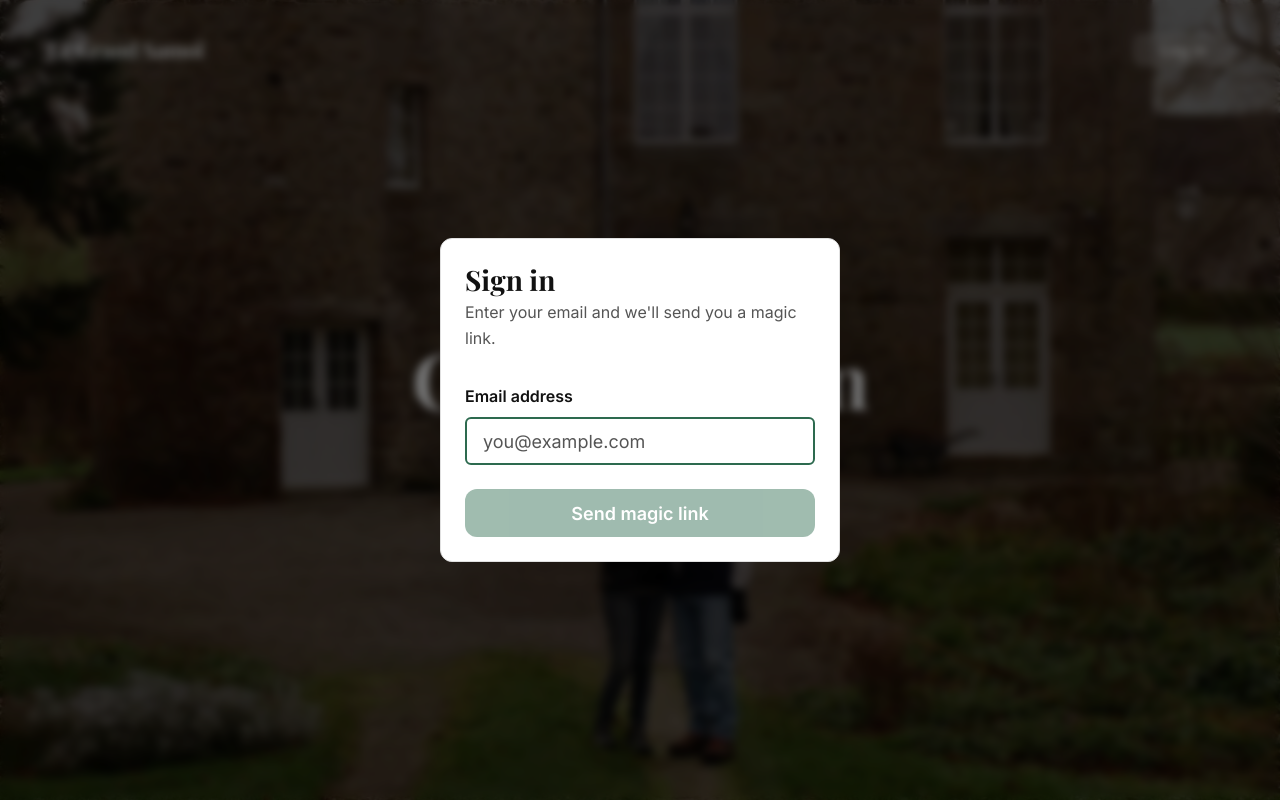
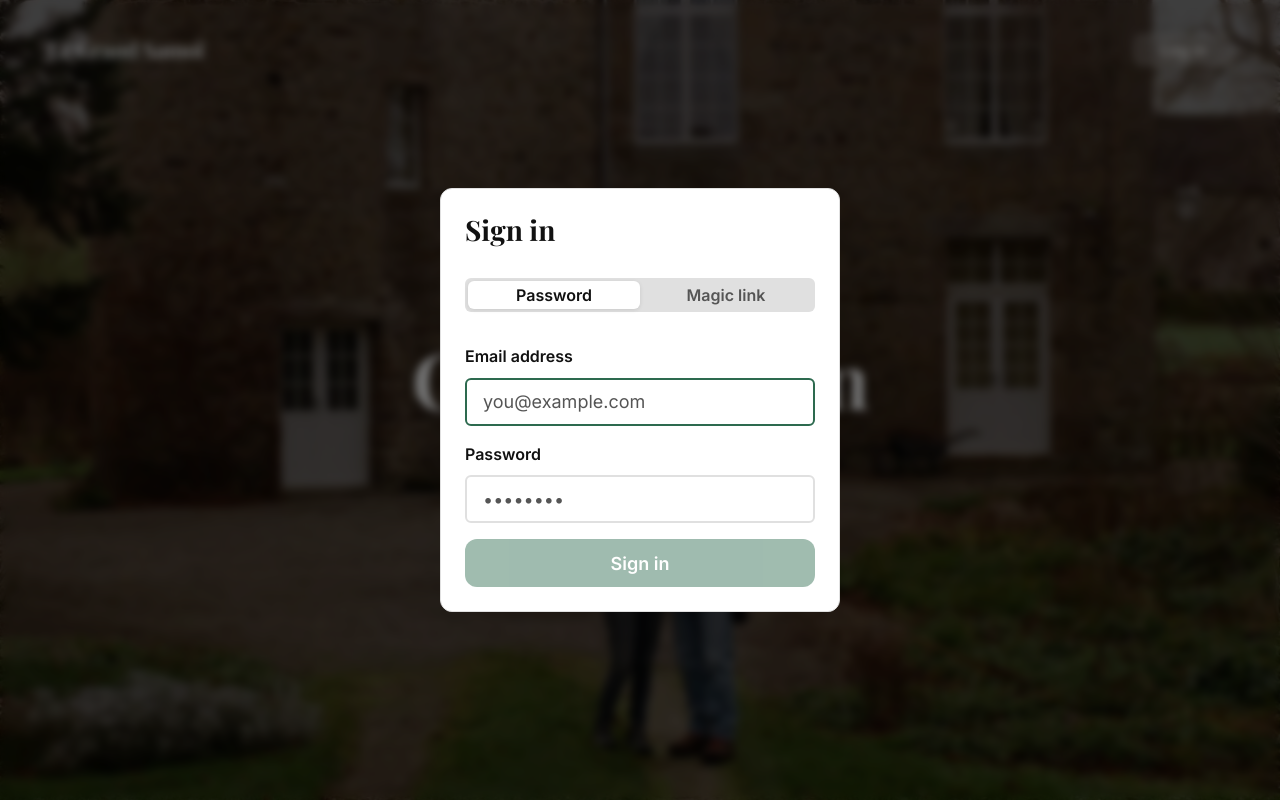
Before and after one commit to lesx22/samoiapp, a React (Vite) app: page /seeds/1 in a window 1280 px wide. Both pictures are taken after a click on the button "Log in". Built offline with nearby package versions, Linux system fonts and the light colour scheme; no server answers; a web font is replaced by a local one.

Commit message:
feat: add password reset flow and password login toggle

```diff
--- a/src/pages/LoginPage.jsx
+++ b/src/pages/LoginPage.jsx
@@ -3,7 +3,9 @@ import { supabase } from "../lib/supabase";
 
 export default function LoginPage() {
   const [showLogin, setShowLogin] = useState(false);
+  const [mode, setMode] = useState("password"); // "password" | "magic"
   const [email, setEmail] = useState("");
+  const [password, setPassword] = useState("");
   const [sent, setSent] = useState(false);
   const [loading, setLoading] = useState(false);
   const [error, setError] = useState(null);
@@ -13,6 +15,14 @@ export default function LoginPage() {
     if (!email.trim()) return;
     setLoading(true);
     setError(null);
+    if (mode === "password") {
+      const { error } = await supabase.auth.signInWithPassword({
+        email: email.trim().toLowerCase(),
+        password,
+      });
+      setLoading(false);
+      if (error) { setError(error.message); return; }
+    } else {
       const { error } = await supabase.auth.signInWithOtp({
         email: email.trim().toLowerCase(),
         options: { emailRedirectTo: window.location.origin },
@@ -20,6 +30,7 @@ export default function LoginPage() {
       setLoading(false);
       if (error) { setError(error.message); return; }
       setSent(true);
+    }
   }
 
   return (
@@ -126,10 +137,20 @@ export default function LoginPage() {
           <div className="card" style={{ width: "100%", maxWidth: 400 }}>
             {!sent ? (
               <>
-                <h2 style={{ marginBottom: "var(--space-xs)" }}>Sign in</h2>
-                <p style={{ color: "var(--color-text-muted)", fontSize: "var(--text-small)", marginBottom: "var(--space-xl)" }}>
-                  Enter your email and we'll send you a magic link.
-                </p>
+                <h2 style={{ marginBottom: "var(--space-xl)" }}>Sign in</h2>
+                {/* Mode toggle */}
+                <div style={{ display: "flex", background: "var(--color-border)", borderRadius: "var(--radius-sm)", padding: 3, marginBottom: "var(--space-xl)" }}>
+                  {[["password", "Password"], ["magic", "Magic link"]].map(([val, label]) => (
+                    <button key={val} type="button" onClick={() => { setMode(val); setError(null); }}
+                      style={{ flex: 1, padding: "var(--space-xs) 0", fontSize: "var(--text-small)", fontWeight: 600, border: "none", borderRadius: "var(--radius-sm)", cursor: "pointer", minHeight: "auto", transition: "background 0.15s, color 0.15s",
+                        background: mode === val ? "var(--color-bg)" : "transparent",
+                        color: mode === val ? "var(--color-text)" : "var(--color-text-muted)",
+                        boxShadow: mode === val ? "0 1px 4px rgba(0,0,0,0.1)" : "none",
+                      }}>
+                      {label}
+                    </button>
+                  ))}
+                </div>
                 <form onSubmit={handleSubmit}>
                   <label style={{ display: "block", fontSize: "var(--text-small)", fontWeight: 600, marginBottom: "var(--space-sm)" }}>
                     Email address
@@ -141,8 +162,28 @@ export default function LoginPage() {
                     placeholder="you@example.com"
                     autoFocus
                     required
-                    style={{ marginBottom: "var(--space-lg)" }}
+                    style={{ marginBottom: "var(--space-md)" }}
                   />
+                  {mode === "password" && (
+                    <>
+                      <label style={{ display: "block", fontSize: "var(--text-small)", fontWeight: 600, marginBottom: "var(--space-sm)" }}>
+                        Password
+                      </label>
+                      <input
+                        type="password"
+                        value={password}
+                        onChange={e => setPassword(e.target.value)}
+                        placeholder="••••••••"
+                        required
+                        style={{ marginBottom: "var(--space-md)" }}
+                      />
+                    </>
+                  )}
+                  {mode === "magic" && (
+                    <p style={{ color: "var(--color-text-muted)", fontSize: "var(--text-small)", marginBottom: "var(--space-md)" }}>
+                      We'll send a sign-in link to your email.
+                    </p>
+                  )}
                   {error && (
                     <p style={{ color: "var(--color-error)", fontSize: "var(--text-small)", marginBottom: "var(--space-md)" }}>
                       {error}
@@ -151,10 +192,10 @@ export default function LoginPage() {
                   <button
                     type="submit"
                     className="btn-primary"
-                    disabled={!email.trim() || loading}
+                    disabled={!email.trim() || loading || (mode === "password" && !password)}
                     style={{ width: "100%", justifyContent: "center" }}
                   >
-                    {loading ? "Sending…" : "Send magic link"}
+                    {loading ? "Signing in…" : mode === "password" ? "Sign in" : "Send magic link"}
                   </button>
                 </form>
               </>
--- /dev/null
+++ b/src/pages/ResetPasswordPage.jsx
@@ -0,0 +1,124 @@
+import { useState } from "react";
+import { supabase } from "../lib/supabase";
+
+export default function ResetPasswordPage({ onDone }) {
+  const [password, setPassword] = useState("");
+  const [confirm, setConfirm] = useState("");
+  const [showPassword, setShowPassword] = useState(false);
+  const [showConfirm, setShowConfirm] = useState(false);
+  const [loading, setLoading] = useState(false);
+  const [error, setError] = useState(null);
+  const [done, setDone] = useState(false);
+
+  const tooShort = password.length > 0 && password.length < 8;
+  const mismatch = confirm.length > 0 && password !== confirm;
+  const valid = password.length >= 8 && password === confirm;
+
+  async function handleSubmit(e) {
+    e.preventDefault();
+    if (!valid) return;
+    setLoading(true);
+    setError(null);
+    const { error } = await supabase.auth.updateUser({ password });
+    setLoading(false);
+    if (error) { setError(error.message); return; }
+    setDone(true);
+    setTimeout(() => onDone(), 1500);
+  }
+
+  return (
+    <div style={{ minHeight: "100vh", display: "flex", alignItems: "center", justifyContent: "center", padding: "var(--space-xl)", background: "var(--color-bg-subtle, #f8f7f4)" }}>
+      <div className="card" style={{ width: "100%", maxWidth: 400 }}>
+        {done ? (
+          <div style={{ textAlign: "center", padding: "var(--space-lg) 0" }}>
+            <div style={{ fontSize: "2.5rem", marginBottom: "var(--space-md)" }}>✅</div>
+            <h2 style={{ marginBottom: "var(--space-sm)" }}>Password updated</h2>
+            <p style={{ color: "var(--color-text-muted)", fontSize: "var(--text-small)" }}>Taking you to your garden…</p>
+          </div>
+        ) : (
+          <>
+            <h2 style={{ marginBottom: "var(--space-xs)" }}>Set new password</h2>
+            <p style={{ color: "var(--color-text-muted)", fontSize: "var(--text-small)", marginBottom: "var(--space-xl)" }}>
+              Choose a new password for your account.
+            </p>
+            <form onSubmit={handleSubmit}>
+              {/* New password */}
+              <label style={{ display: "block", fontSize: "var(--text-small)", fontWeight: 600, marginBottom: "var(--space-sm)" }}>
+                New password
+              </label>
+              <div style={{ position: "relative", marginBottom: "var(--space-xs)" }}>
+                <input
+                  type={showPassword ? "text" : "password"}
+                  value={password}
+                  onChange={e => setPassword(e.target.value)}
+                  placeholder="At least 8 characters"
+                  autoFocus
+                  required
+                  style={{ paddingRight: 44 }}
+                />
+                <button
+                  type="button"
+                  onClick={() => setShowPassword(v => !v)}
+                  style={{ position: "absolute", right: 10, top: "50%", transform: "translateY(-50%)", background: "none", border: "none", cursor: "pointer", fontSize: "1rem", color: "var(--color-text-muted)", minHeight: "auto", padding: 4, lineHeight: 1 }}
+                  tabIndex={-1}
+                >
+                  {showPassword ? "🙈" : "👁️"}
+                </button>
+              </div>
+              {tooShort && (
+                <p style={{ color: "var(--color-error)", fontSize: "var(--text-small)", margin: "0 0 var(--space-md)" }}>
+                  Password must be at least 8 characters
+                </p>
+              )}
+              {!tooShort && <div style={{ marginBottom: "var(--space-md)" }} />}
+
+              {/* Confirm password */}
+              <label style={{ display: "block", fontSize: "var(--text-small)", fontWeight: 600, marginBottom: "var(--space-sm)" }}>
+                Confirm password
+              </label>
+              <div style={{ position: "relative", marginBottom: "var(--space-xs)" }}>
+                <input
+                  type={showConfirm ? "text" : "password"}
+                  value={confirm}
+                  onChange={e => setConfirm(e.target.value)}
+                  placeholder="Enter password again"
+                  required
+                  style={{ paddingRight: 44 }}
+                />
+                <button
+                  type="button"
+                  onClick={() => setShowConfirm(v => !v)}
+                  style={{ position: "absolute", right: 10, top: "50%", transform: "translateY(-50%)", background: "none", border: "none", cursor: "pointer", fontSize: "1rem", color: "var(--color-text-muted)", minHeight: "auto", padding: 4, lineHeight: 1 }}
+                  tabIndex={-1}
+                >
+                  {showConfirm ? "🙈" : "👁️"}
+                </button>
+              </div>
+              {mismatch && (
+                <p style={{ color: "var(--color-error)", fontSize: "var(--text-small)", margin: "0 0 var(--space-md)" }}>
+                  Passwords don't match
+                </p>
+              )}
+              {!mismatch && <div style={{ marginBottom: "var(--space-lg)" }} />}
+
+              {error && (
+                <p style={{ color: "var(--color-error)", fontSize: "var(--text-small)", marginBottom: "var(--space-md)" }}>
+                  {error}
+                </p>
+              )}
+
+              <button
+                type="submit"
+                className="btn-primary"
+                disabled={!valid || loading}
+                style={{ width: "100%", justifyContent: "center" }}
+              >
+                {loading ? "Updating…" : "Set password"}
+              </button>
+            </form>
+          </>
+        )}
+      </div>
+    </div>
+  );
+}
--- a/src/pages/SeedDetailPage.jsx
+++ b/src/pages/SeedDetailPage.jsx
@@ -73,10 +73,16 @@ export default function SeedDetailPage() {
           <span style={{ fontSize: "3rem", lineHeight: 1 }}>⚠️</span>
           <div>
             <h1 style={{ fontSize: "var(--text-h2)", marginBottom: "var(--space-xs)" }}>{seed.name}</h1>
-            <p style={{ color: "var(--color-error)", fontSize: "var(--text-small)", margin: 0 }}>{seed.fetchError}</p>
+            <p style={{ color: "var(--color-error)", fontSize: "var(--text-small)", margin: 0 }}>Something went wrong fetching this plant's data.</p>
           </div>
         </div>
-        <button className="btn-secondary" onClick={() => navigate("/seeds")}>Back to Seeds</button>
+        <div style={{ display: "flex", gap: "var(--space-sm)" }}>
+          <button className="btn-primary" onClick={() => setRefetchModalOpen(true)}>↻ Try again</button>
+          <button className="btn-secondary" onClick={() => navigate("/seeds")}>Back to Seeds</button>
+        </div>
+        {refetchModalOpen && (
+          <UploadModal isOpen={refetchModalOpen} onClose={() => setRefetchModalOpen(false)} editSeedId={id} editSeedName={seed.name} />
+        )}
       </div>
     );
   }
```
Also changed, not shown: src/App.jsx (+16 -3 lines). Lines whose indentation alone changed are shown as unchanged.
